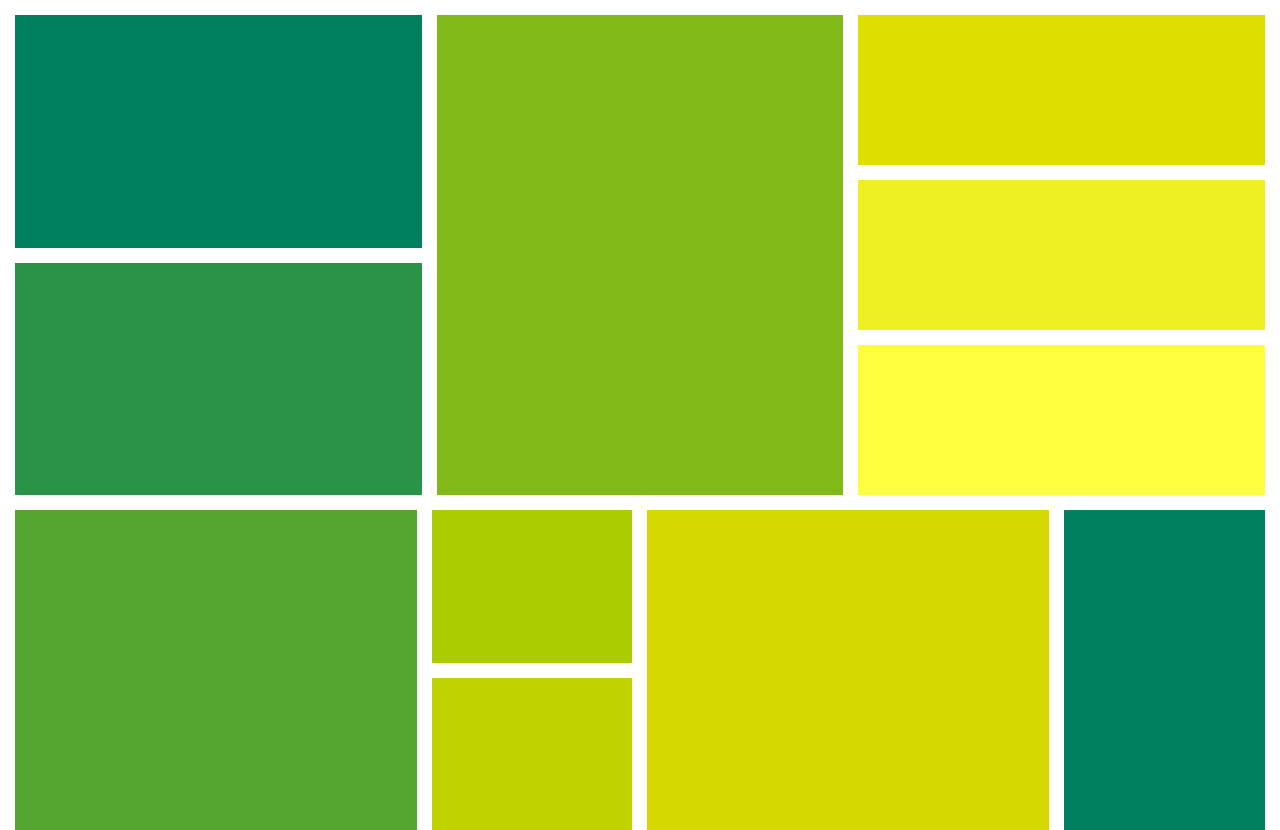
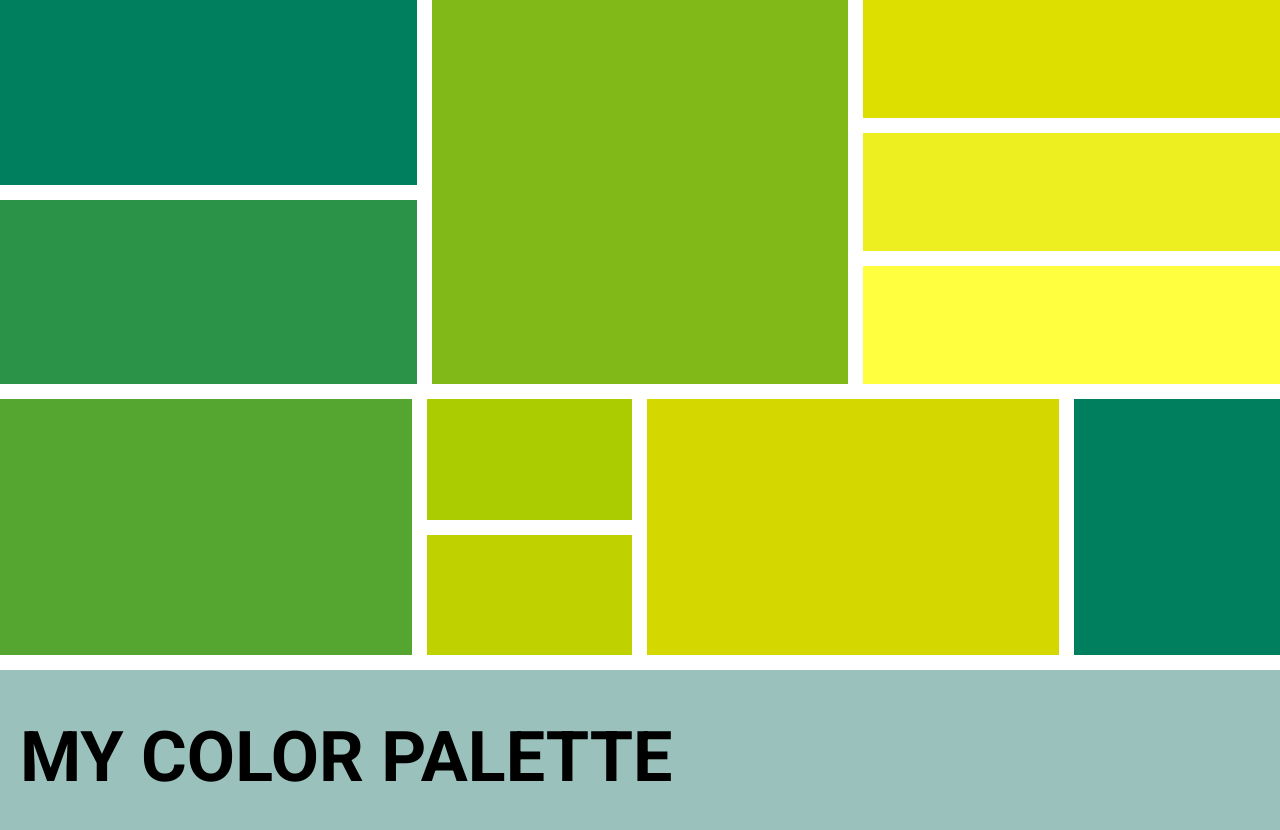
Before and after one commit to milapawlus/grid, a plain HTML site: page index.html in a window 1280 px wide. Drawn offline with Linux system fonts and the light colour scheme.

Commit message:
added heading and google font link

```diff
--- a/index.html
+++ b/index.html
@@ -4,11 +4,15 @@
     <meta charset="UTF-8">
     <meta http-equiv="X-UA-Compatible" content="IE=edge">
     <meta name="viewport" content="width=device-width, initial-scale=1.0">
+    <link rel="preconnect" href="https://fonts.googleapis.com">
+    <link rel="preconnect" href="https://fonts.gstatic.com" crossorigin>
+    <link href="https://fonts.googleapis.com/css2?family=Roboto:wght@700&display=swap" rel="stylesheet">
     <link rel="stylesheet" href="styles/normalize.css">
     <link rel="stylesheet" href="styles/style.css">
     <title>Grid</title>
 </head>
 <body>
+    <div class="grid-main">
         <div class="grid-container">
             <div class="item1">
                 <div class="item3">
@@ -32,5 +36,10 @@
                 <div class="item14"></div>
             </div>
         </div>
+        <div class="heading">
+            <!-- "Helvetica Neue" is uaed as actual heading font in figma, as it is not available in Google fonts, similar font "Roboto" is used. -->
+            <h1 class="item17">MY COLOR PALETTE</h1>
+        </div>
+    </div>
 </body>
 </html>
--- a/styles/style.css
+++ b/styles/style.css
@@ -1,7 +1,13 @@
 body {
     background-color: white;
     height: 100vh;
-    margin: 15px;
+}
+
+.grid-main {
+    display: grid;
+    grid-template-rows: 80% 20%;
+    height: 100%;
+    gap: 30px;
 }
 
 .grid-container {
@@ -100,3 +106,21 @@ body {
     grid-row: span 1 / 3;
     background-color: #BFD200;
 }
+
+.heading {
+    display: grid;
+    grid-template-rows: 1fr;
+    background-color: #9BC1BC;
+}
+
+.item17 {
+    display: grid;
+    grid-row: 1 / 2;
+    align-content: center;
+    background-color: #9BC1BC;
+    font-family: 'Roboto';
+    font-weight: 700;
+    font-size: 70px;
+    text-transform: uppercase;
+    margin-left: 20px;
+}
```
Lines whose indentation alone changed are shown as unchanged.
